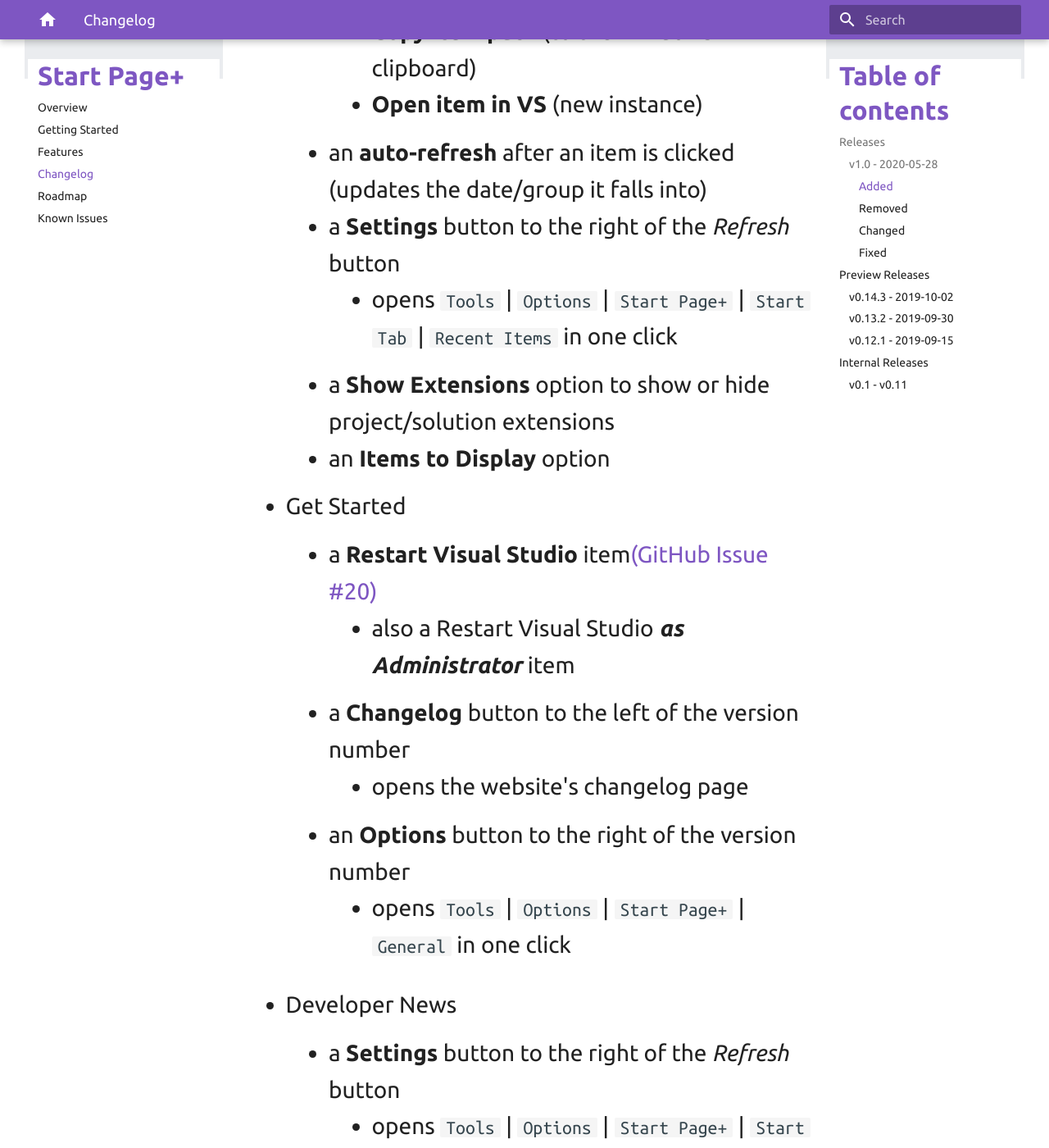
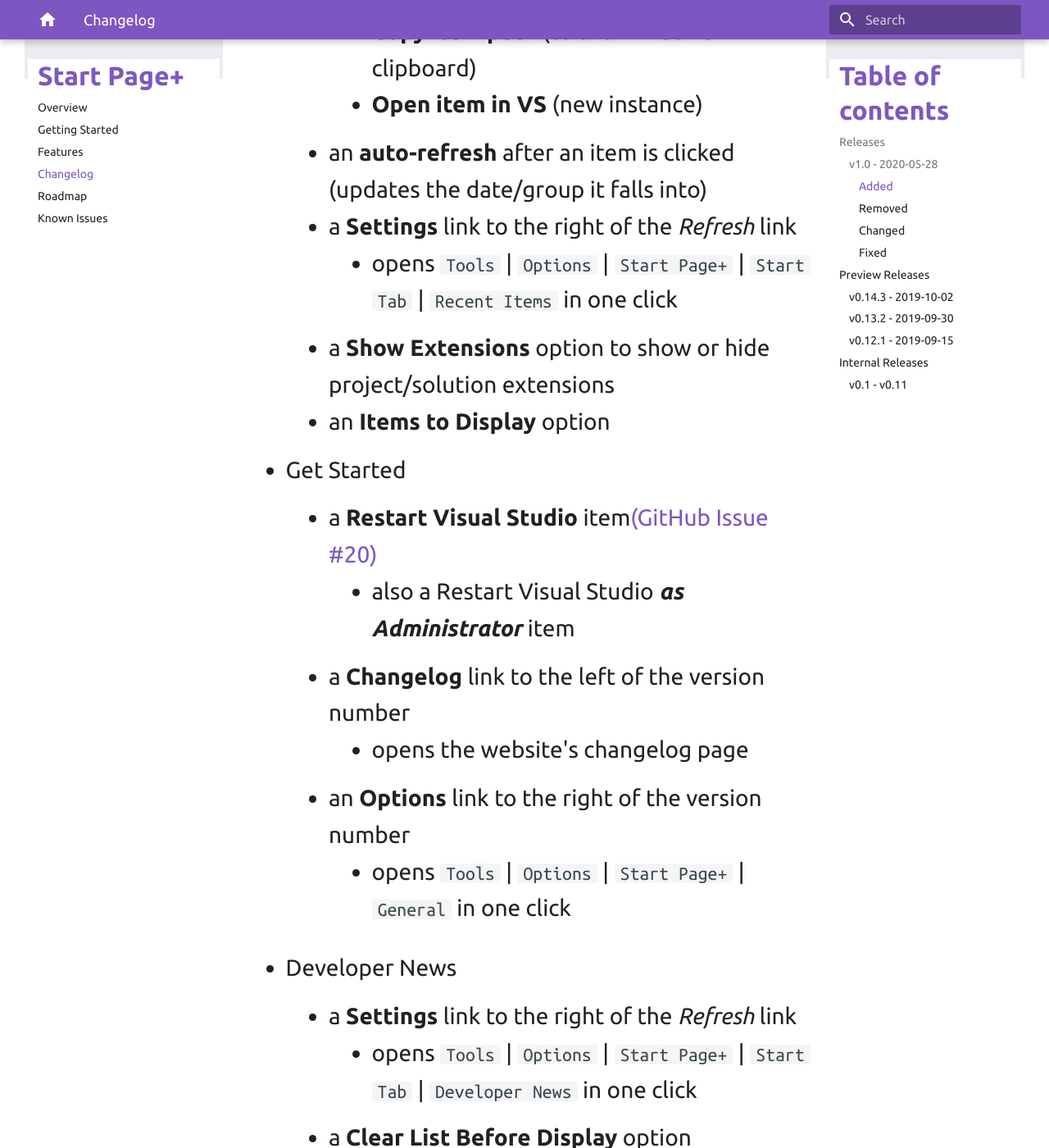
Before and after one commit to luminous-software/start-page-plus, an MkDocs documentation site: the page built from docs-source/changelog.md, in a window 1280 px wide and 1400 px high, scrolled down 1609 px. Shown: the whole window at 82% size. Built offline with MkDocs 1.6.1 and Material for MkDocs 9.7.7, drawn with Linux system fonts in a browser that asks for light colours; old or Windows-style settings are respelled for this version of MkDocs.

Commit message:
Rename 'buttons' to 'links'
#1277

```diff
--- a/docs-source/changelog.md
+++ b/docs-source/changelog.md
@@ -31,7 +31,7 @@
         - **Copy item path** (to the Windows clipboard)
         - **Open item in VS** (new instance)
     - an **auto-refresh** after an item is clicked (updates the date/group it falls into)
-    - a **Settings** button to the right of the *Refresh* button
+    - a **Settings** link to the right of the *Refresh* link
         - opens `Tools` | `Options` | `Start Page+` | `Start Tab` | `Recent Items` in one click
     - a **Show Extensions** option to show or hide project/solution extensions
     - an **Items to Display** option
@@ -39,13 +39,13 @@
 - Get Started
     - a **Restart Visual Studio** item[(GitHub Issue #20)][github-issue-20]
         - also a Restart Visual Studio **_as Administrator_** item
-    - a **Changelog** button to the left of the version number
+    - a **Changelog** link to the left of the version number
         - opens the website's changelog page
-    - an **Options** button to the right of the version number
+    - an **Options** link to the right of the version number
         - opens `Tools` | `Options` | `Start Page+` | `General` in one click
 
 - Developer News
-    - a **Settings** button to the right of the *Refresh* button
+    - a **Settings** link to the right of the *Refresh* link
         - opens `Tools` | `Options` | `Start Page+` | `Start Tab` | `Developer News` in one click
     - a **Clear List Before Display** option
     - an **Items to Display** option
```
Also changed, not shown: 1 other file.
